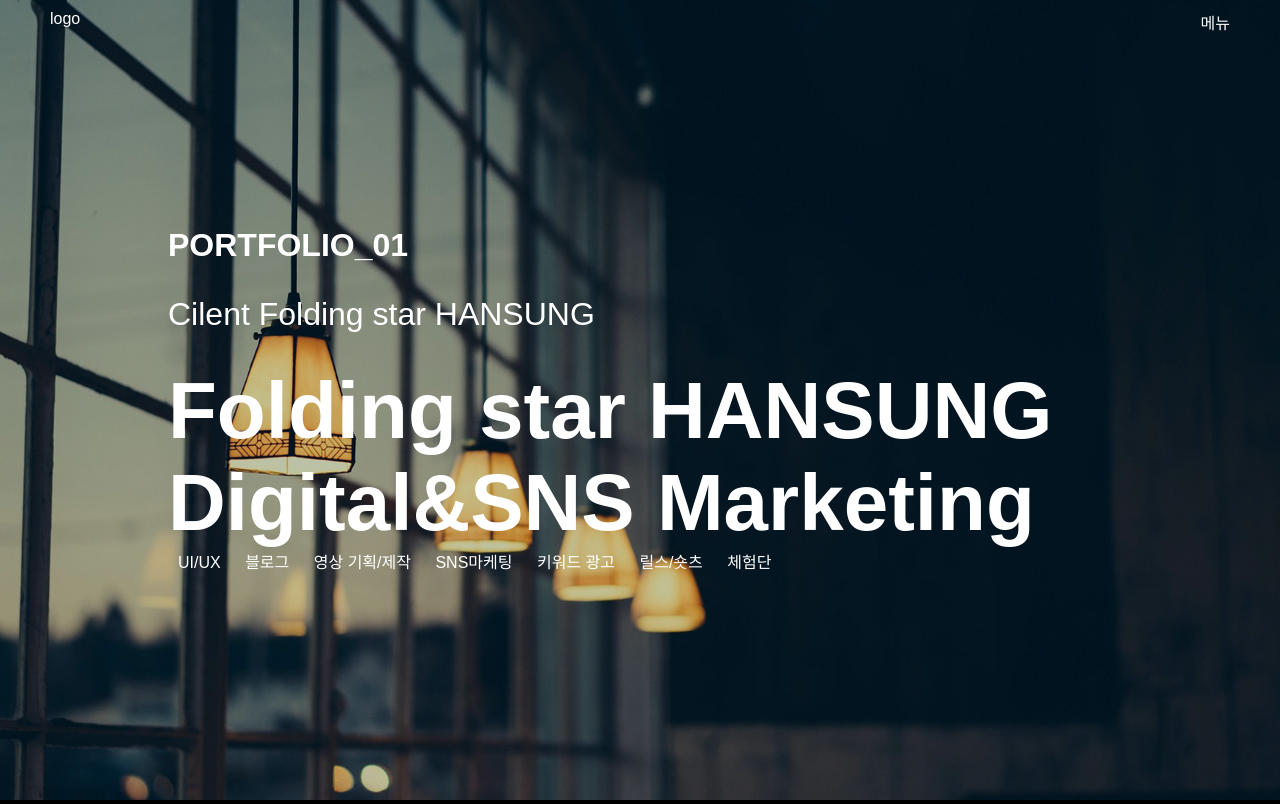
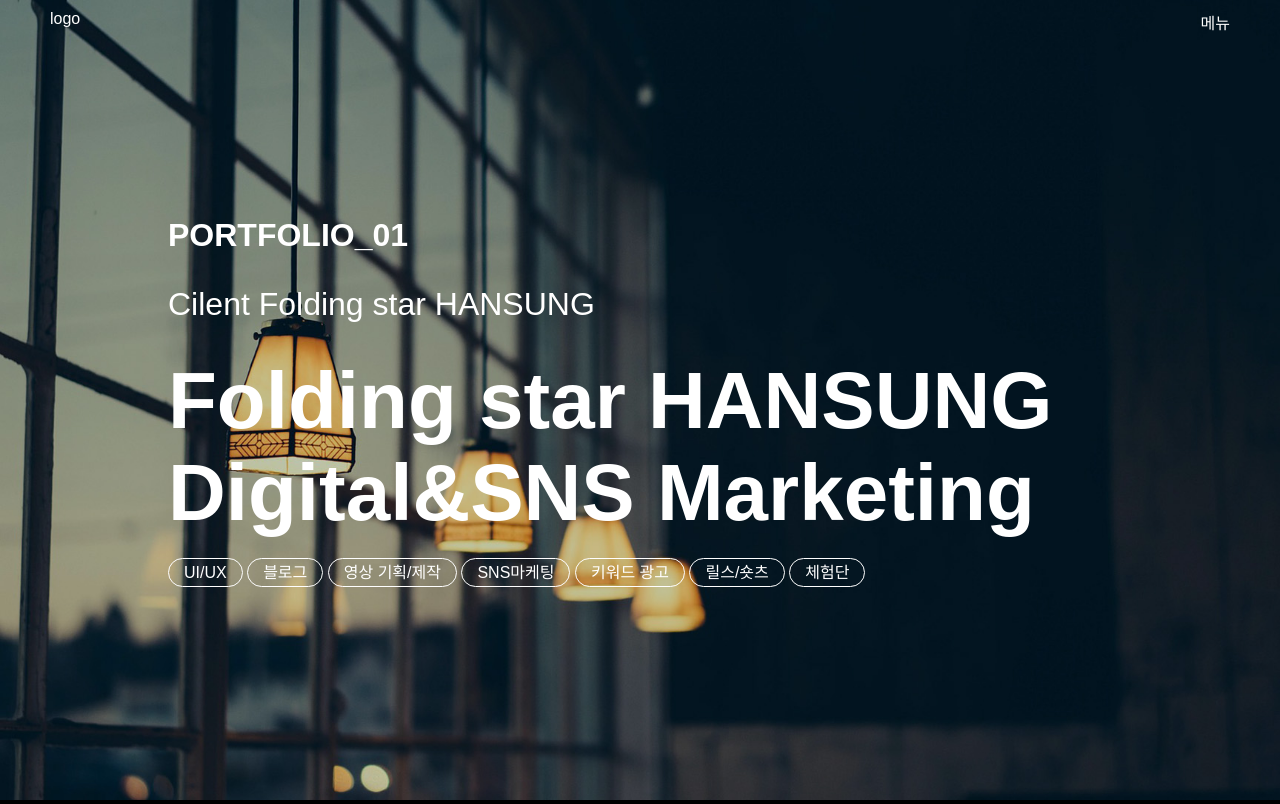
Before and after one commit to hoho3028/homepage, a PHP site: page /animepage_sub1.html in a window 1280 px wide. Shown: the top 804 px of the page. Run offline with PHP 8.4, Linux system fonts and the light colour scheme; some web fonts are replaced.

Commit message:
Update style_css.css

```diff
--- a/css/style_css.css
+++ b/css/style_css.css
@@ -74,10 +74,12 @@
       background-repeat:no-repeat;}
     .sub1_page .section-1{
       background-image: url('../img/main/main_bg2.jpg');}
-
+    .sub1_page .tag_box{padding-top:20px;}
     .sub1_page .tag_box span{
      color:#fff;
-     padding:5px 10px;
+     padding:5px 15px;
+     border:1px solid #fff;
+     border-radius:15px;
     }
     #top-gnb {
       position: fixed;
```
